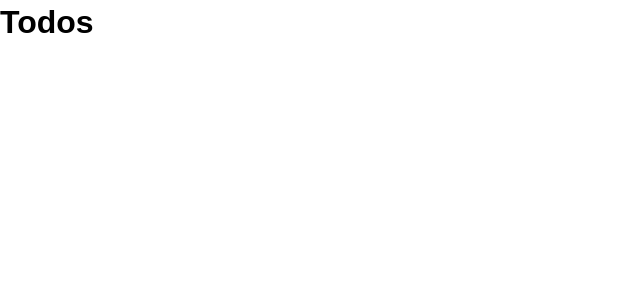
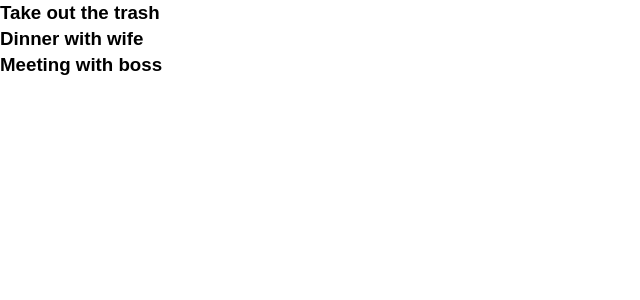
Before and after one commit to kostanzhoglo/react_todo_trav, a React (Create React App) app: page / in a window 1280 px wide. Shown: the top 300 px of the page, without its empty margins (0-640 px from the left). Built offline with nearby package versions, Linux system fonts and the light colour scheme.

Commit message:
Add props to Todos component, print them out

```diff
--- a/src/App.js
+++ b/src/App.js
@@ -9,13 +9,25 @@ class App extends Component {
         id: 1,
         title: 'Take out the trash',
         completed: false
+      },
+      {
+        id: 2,
+        title: 'Dinner with wife',
+        completed: false
+      },
+      {
+        id: 3,
+        title: 'Meeting with boss',
+        completed: false
       }
     ]
   }
   render() {
     return (
       <div className="App">
-        <Todos />
+        <Todos
+          todos={this.state.todos}
+        />
       </div>
     );
   }
--- a/src/components/Todos.js
+++ b/src/components/Todos.js
@@ -2,11 +2,10 @@ import React, { Component } from 'react';
 
 class Todos extends Component {
     render() {
-        return (
-            <div>
-                <h1>Todos</h1>
-            </div>
-        );
+        // console.log(this.props.todos)
+        return this.props.todos.map((todo) => (
+        <h3>{ todo.title }</h3>
+        ));
     }
 }
 
```
